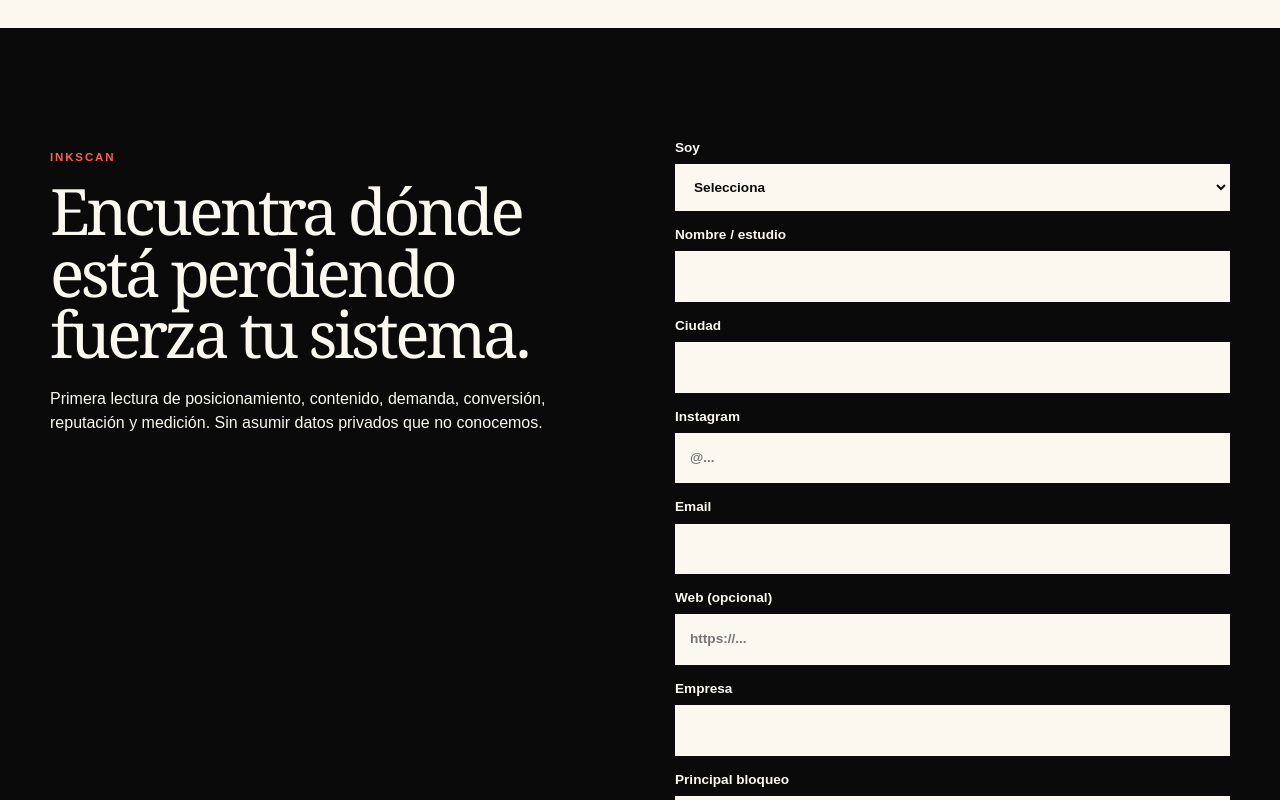
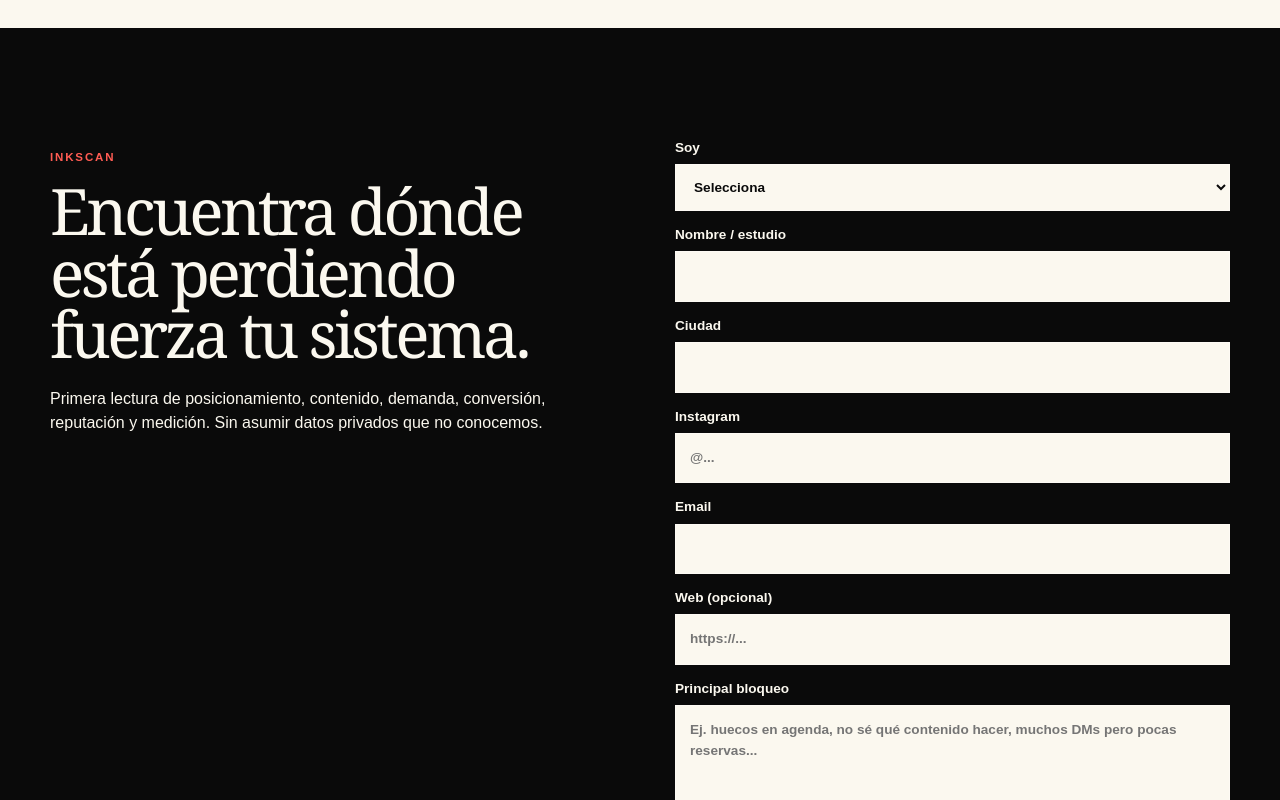
Before and after one commit to rotprods/MARKETINK, a Next.js app: page / in a window 1280 px wide. Shown: the part 5700-6500 px from the top of the page. Built offline with nearby package versions, Linux system fonts and the light colour scheme; no server answers.

Commit message:
feat: style honeypot and INKSCAN thank-you state

```diff
--- a/app/globals.css
+++ b/app/globals.css
@@ -155,3 +155,26 @@ details p { max-width: 760px; }
 @media (prefers-reduced-motion: reduce) {
   html { scroll-behavior: auto; }
 }
+
+.honeypot {
+  position: absolute !important;
+  left: -10000px !important;
+  width: 1px !important;
+  height: 1px !important;
+  overflow: hidden !important;
+}
+.thankYou {
+  min-height: 100vh;
+  display: grid;
+  align-items: center;
+  background: var(--paper);
+}
+.thankYou .shell { max-width: 900px; padding-block: 80px; }
+.thankYou h1 {
+  font-family: Georgia, "Times New Roman", serif;
+  font-size: clamp(3.4rem, 8vw, 7rem);
+  line-height: .9;
+  letter-spacing: -.055em;
+  margin: 28px 0;
+}
+.thankYou p:not(.sectionTag) { max-width: 680px; font-size: 1.15rem; }
```
